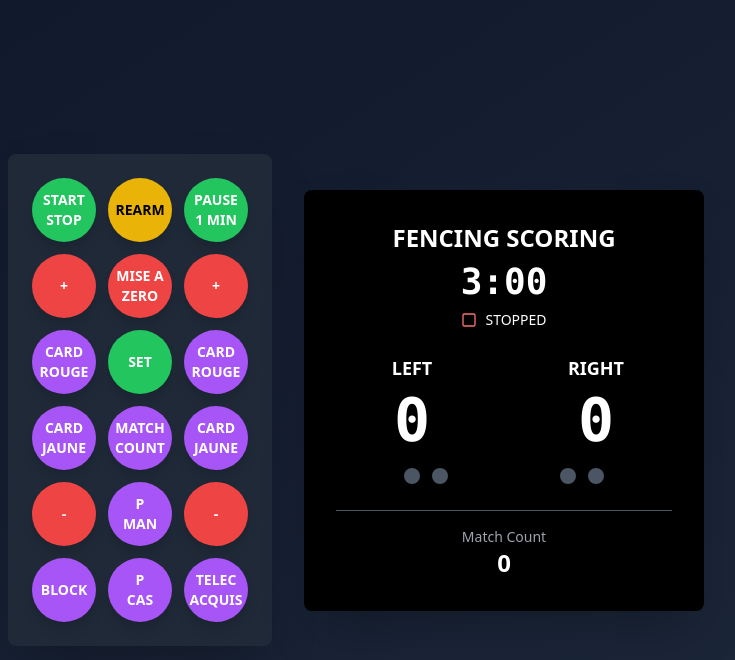
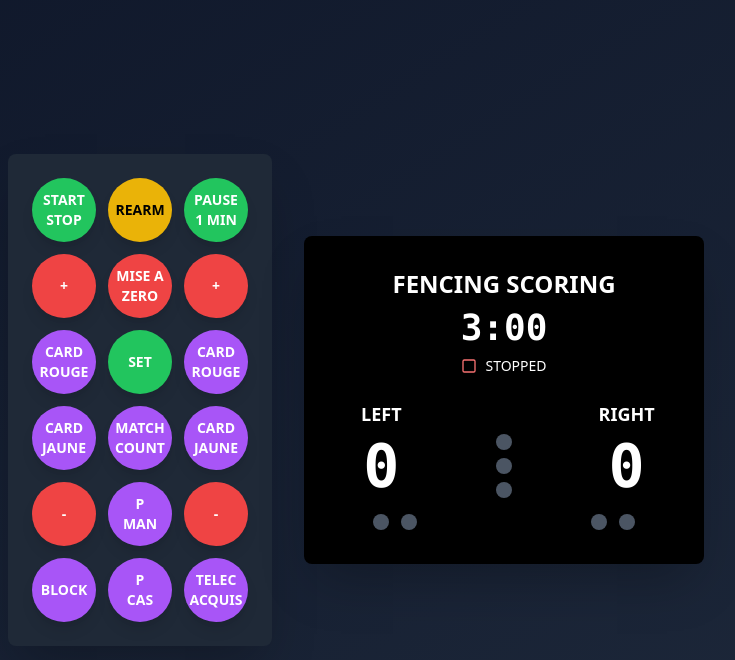
Before and after one commit to cy6erskunk/fencing-scoring-machine, a React (Vite) app: page / in a window 1280 px wide. Shown: the top 660 px of the page, without its empty margins (284-1019 px from the left). Built offline with nearby package versions, Linux system fonts and the light colour scheme.

Commit message:
Change match count presentation

```diff
--- a/package.json
+++ b/package.json
@@ -1,5 +1,5 @@
 {
-  "name": "vite-react-typescript-starter",
+  "name": "fencing-scoring-machine",
   "private": true,
   "version": "0.0.0",
   "type": "module",
--- a/src/components/FencingRemote.tsx
+++ b/src/components/FencingRemote.tsx
@@ -380,7 +380,7 @@ const FencingRemote: React.FC = () => {
           </div>
         </div>
 
-        <div className="grid grid-cols-2 gap-8">
+        <div className="grid grid-cols-3 gap-8">
           {/* Left Fencer */}
           <div className="text-center">
             <div className="text-lg font-semibold mb-2">LEFT</div>
@@ -393,6 +393,18 @@ const FencingRemote: React.FC = () => {
               </span>
               <div className={`w-4 h-4 rounded-full ${state.leftCards.yellow ? 'bg-yellow-400' : 'bg-gray-600'}`}></div>
               <div className={`w-4 h-4 rounded-full ${state.leftCards.red ? 'bg-red-500' : 'bg-gray-600'}`}></div>
+            </div>
+          </div>
+
+          {/* Match Count Indicators (Center Column) */}
+          <div className="flex items-center justify-center">
+            <div className="flex flex-col items-center gap-2">
+              {[3, 2, 1].map((round) => (
+                <div
+                  key={round}
+                  className={`w-4 h-4 rounded-full ${state.matchCount > 0 && state.matchCount >= round ? 'bg-yellow-300' : 'bg-gray-600'}`}
+                ></div>
+              ))}
             </div>
           </div>
 
@@ -412,11 +424,6 @@ const FencingRemote: React.FC = () => {
             </div>
           </div>
         </div>
-
-        <div className="text-center mt-6 pt-4 border-t border-gray-600">
-          <div className="text-sm text-gray-400">Match Count</div>
-          <div className="text-2xl font-bold">{state.matchCount}</div>
-        </div>
       </div>
     </div>
   );
```
